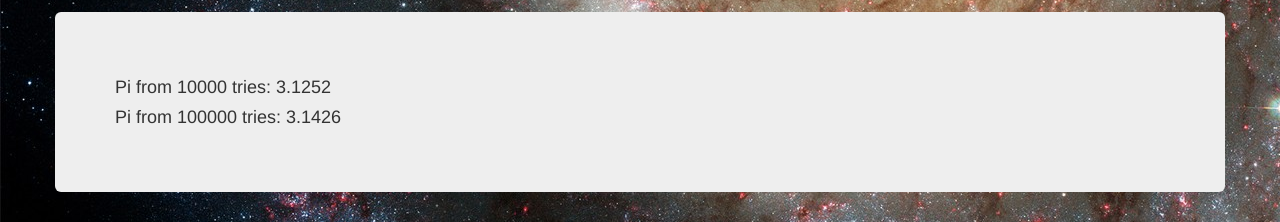
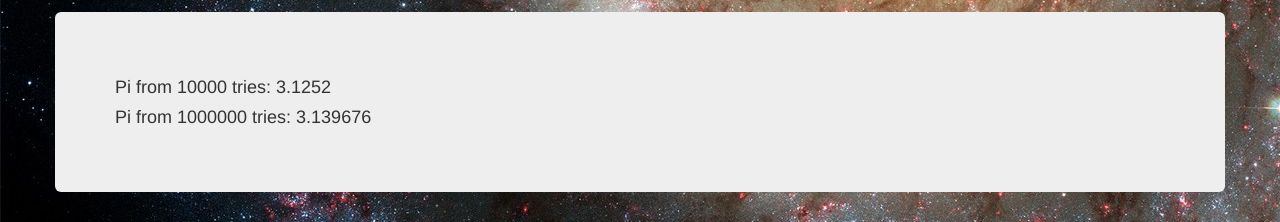
Before and after one commit to ensean/shopxx-php-demo, a PHP site: page / in a window 1280 px wide. Shown: the part 777-999 px from the top of the page. Run offline with PHP 8.4, Linux system fonts and the light colour scheme; data comes from the database, SQL or seed files in the repository; some libraries are stand-ins or nearby versions.

Commit message:
adjust try

```diff
--- a/index.php
+++ b/index.php
@@ -80,10 +80,9 @@
             print "Pi from 10000 tries: ";
             print monte_carlo_pi(10000);
             print "</br>";
-            print "Pi from 100000 tries: ";
-            print monte_carlo_pi(100000);
+            print "Pi from 1000000 tries: ";
+            print monte_carlo_pi(1000000);
             print "</br>";
-
             ?>
             </div>
         </div>
```
